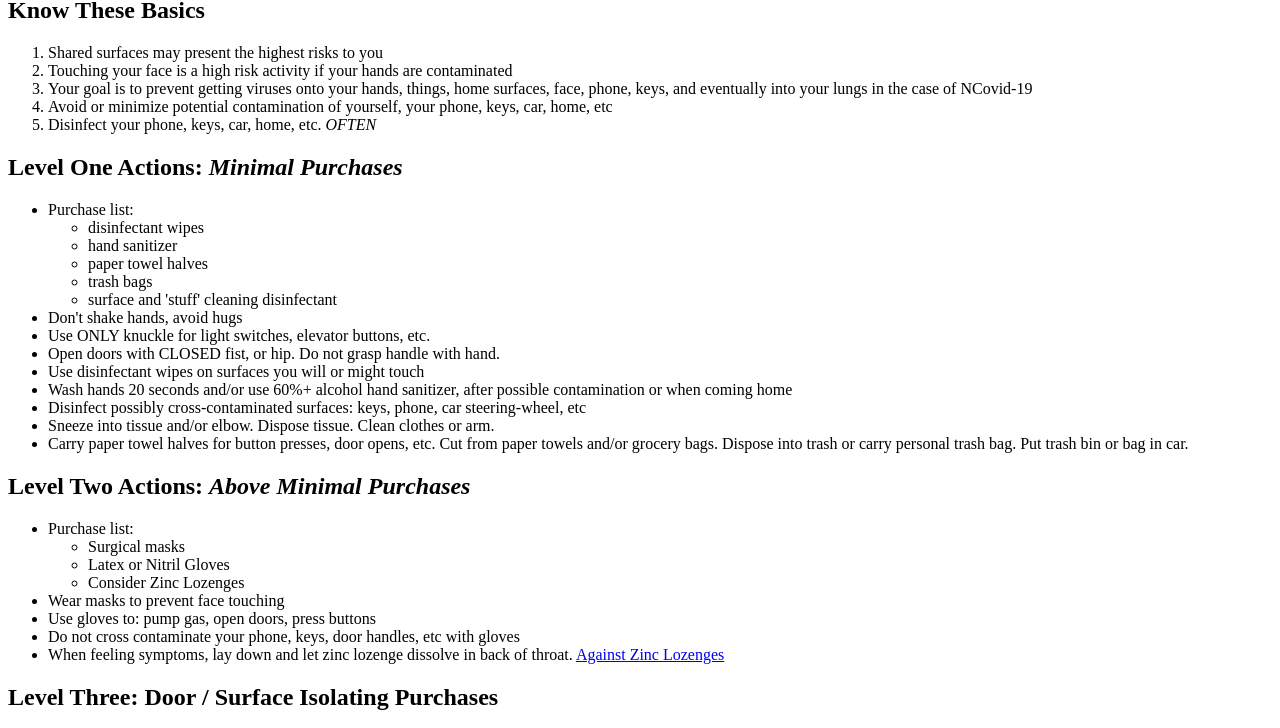
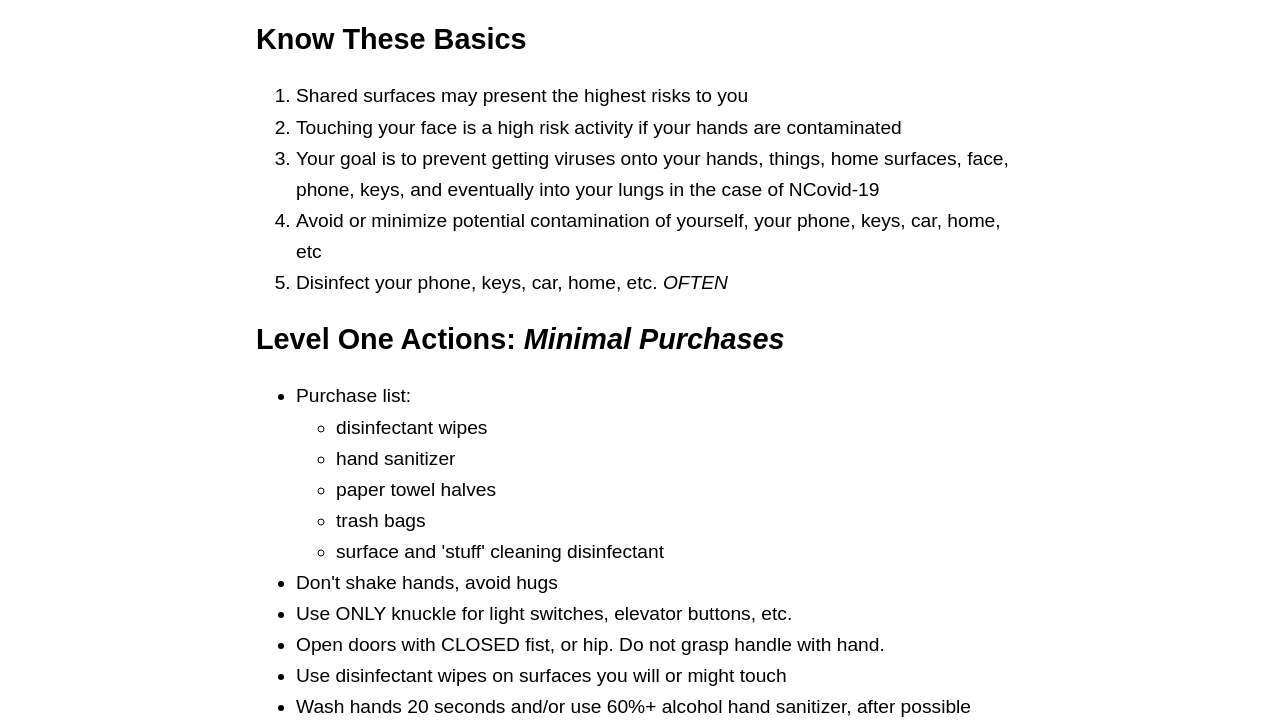
Before and after one commit to cameron-elliott/staysafe, a plain HTML site: page index.html in a window 1280 px wide. Shown: the part 69-797 px from the top of the page. Drawn offline with Linux system fonts and the light colour scheme.

Commit message:
fix style

```diff
--- a/index.html
+++ b/index.html
@@ -1,3 +1,19 @@
+<style>
+	body{
+		margin:1em auto;
+		max-width:40em;
+		padding:0 .62em;
+		font:1.2em/1.62 sans-serif;
+	}
+	h1,h2,h3 {
+		line-height:1.2;
+	}
+	@media print{
+		body{
+			max-width:none
+		}
+	}
+</style>
 <h1 id="one-geek-s-short-simple-stay-safe-page">One Geek&#39;s Short Simple Stay Safe Page</h1>
 <h2 id="know-these-basics">Know These Basics</h2>
 <ol>
```
